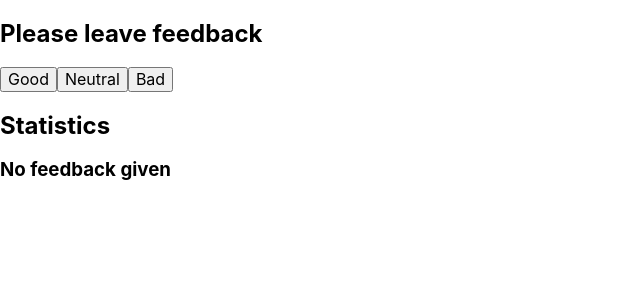
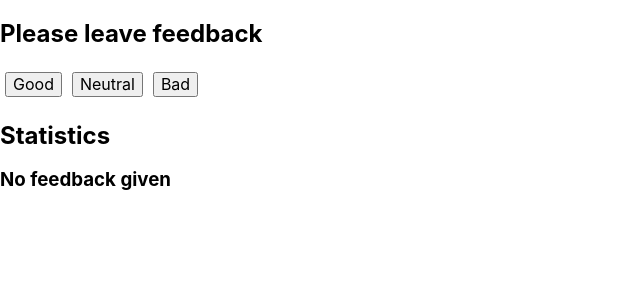
Before and after one commit to joannagaldzinska/goit-react-hw-02-feedback, a React (Create React App) app: page / in a window 1280 px wide. Shown: the top 300 px of the page, without its empty margins (0-640 px from the left). Built offline with nearby package versions, Linux system fonts and the light colour scheme.

Commit message:
simple style added

```diff
--- a/src/index.css
+++ b/src/index.css
@@ -15,6 +15,7 @@ code {
 ul,
 ol {
   list-style: none;
+  padding: 0;
 }
 
 img {
@@ -22,3 +23,8 @@ img {
   max-width: 100%;
   height: auto;
 }
+
+button {
+  cursor: pointer;
+  margin: 5px;
+}
```
Also changed, not shown: 1 other file (tests, documents, lock files or other folders).
